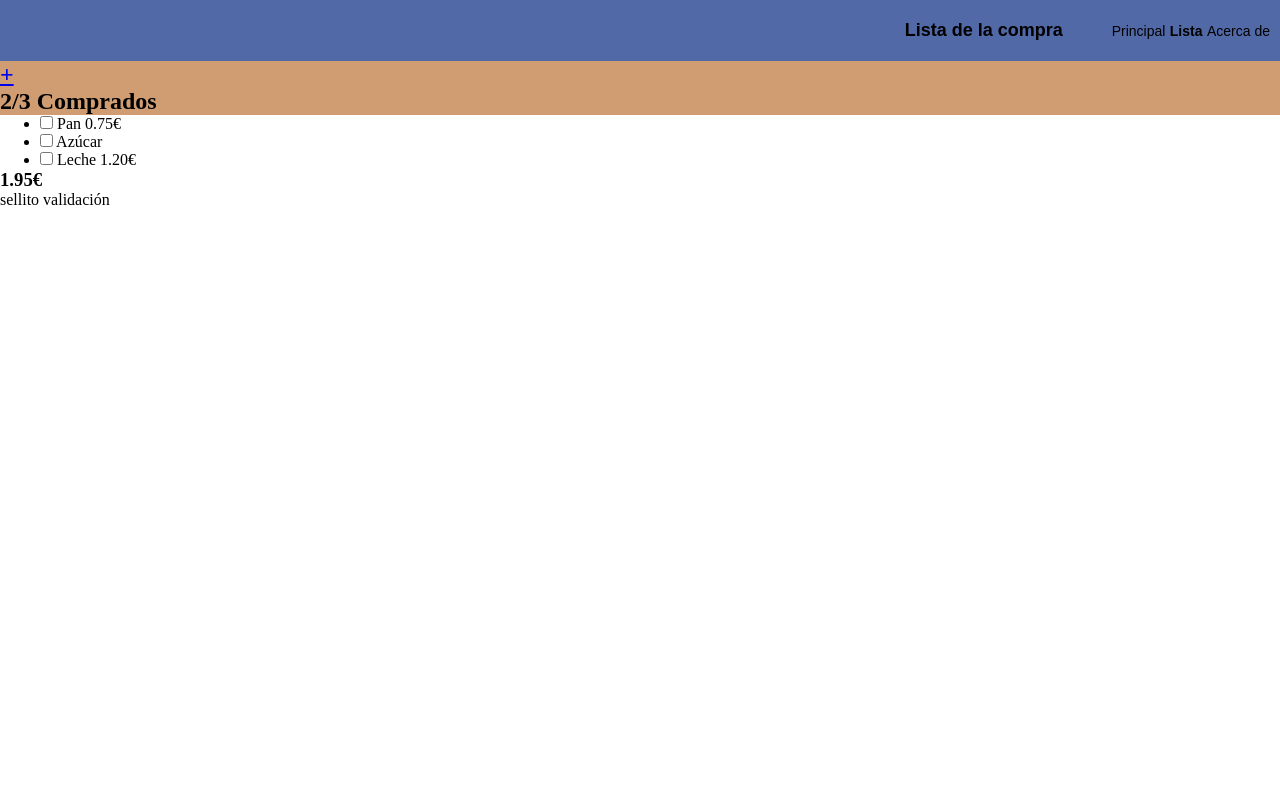
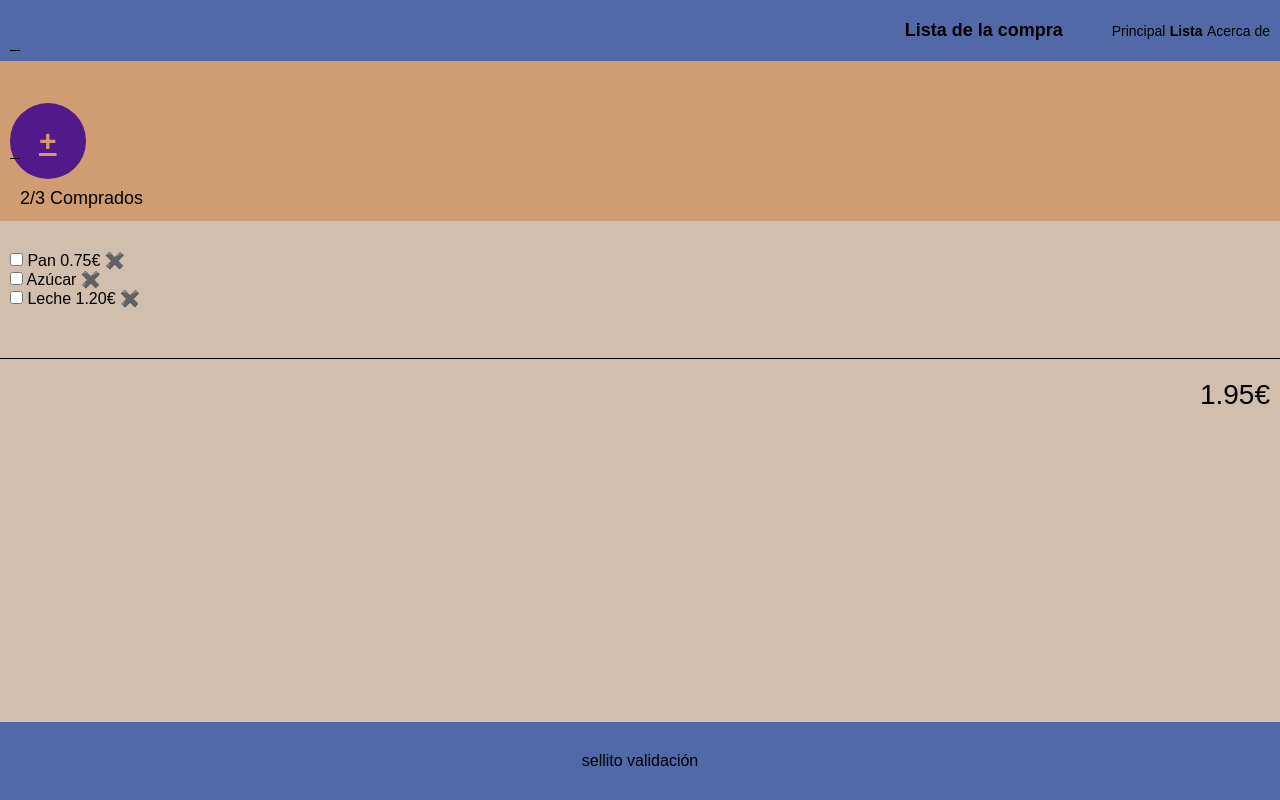
Before and after one commit to cricomig/202301-W1CH3-Covadonga-Millan, a website: page index.html in a window 1280 px wide. Drawn offline with Linux system fonts and the light colour scheme.

Commit message:
Add css to HTML body

```diff
--- a/index.html
+++ b/index.html
@@ -25,7 +25,7 @@
     </nav>
   </header>
   <section>
-    <h2><a href="./items.html">+</a></h2>
+    <h3><a href="./items.html">+</a></h3>
     <h2>2/3 Comprados</h2>
   </section>
   <form>
--- a/style.css
+++ b/style.css
@@ -2,10 +2,12 @@
   box-sizing: border-box;
   margin: 0;
 }
-
+body {
+  font-family: Arial, "Helvetica Neue", Helvetica, sans-serif;
+  background-color:rgba(209,190,173,255);
+}
 header {
   background-color: rgba(81, 105, 167, 255);
-  font-family: Arial, "Helvetica Neue", Helvetica, sans-serif;
   padding: 20px 10px;
 }
 
@@ -25,7 +27,7 @@ header ul h1 {
   display: inline;
   padding-right: 45px;
   font-size: 18px;
-  font-weight: bold;
+  font-weight: bolder;
 }
 
 .bold {
@@ -34,5 +36,64 @@ header ul h1 {
 
 section {
   background-color: rgba(208, 157, 114, 255);
+  padding: 10px;
+}
+
+section h2 {
+  font-size: 18px;
+  font-weight: lighter;
+  display: inline;
+  text-align: right;
+}
+
+section h3{
+  display: inline;
+  text-align: left;
+}
+
+section h3 a {
+  color: rgba(208, 157, 114, 255);
+  font-size: 30px;
+  font-weight: bold;
+  width: 18px;
+	height: 18px;
+	border-radius: 50%;
+	background: rgba(82,25,139,255);
+	display: flex;
+	justify-content: center;
+	align-items: center;
+	text-align: center;
+  padding:3%
+}
+
+form ul{
+  list-style: none;
+  padding: 30px 10px;
+}
+
+form ul li::after{
+  content: "✖️";
+}
+
+span{
 
 }
+
+h3{
+  text-align: right;
+  font-size: 28px;
+  font-weight: lighter;
+  padding: 20px 10px;
+  border-top: 1px solid black;
+  height: 2px;
+  margin: 20px auto 0 auto;
+}
+
+footer{
+  background-color: rgba(81,105,167,255);
+  position: absolute;
+  bottom: 0;
+  width: 100%;
+  padding: 30px 10px;
+  text-align: center;
+}
```
Also changed, not shown: items.html (+1 -1 lines).
